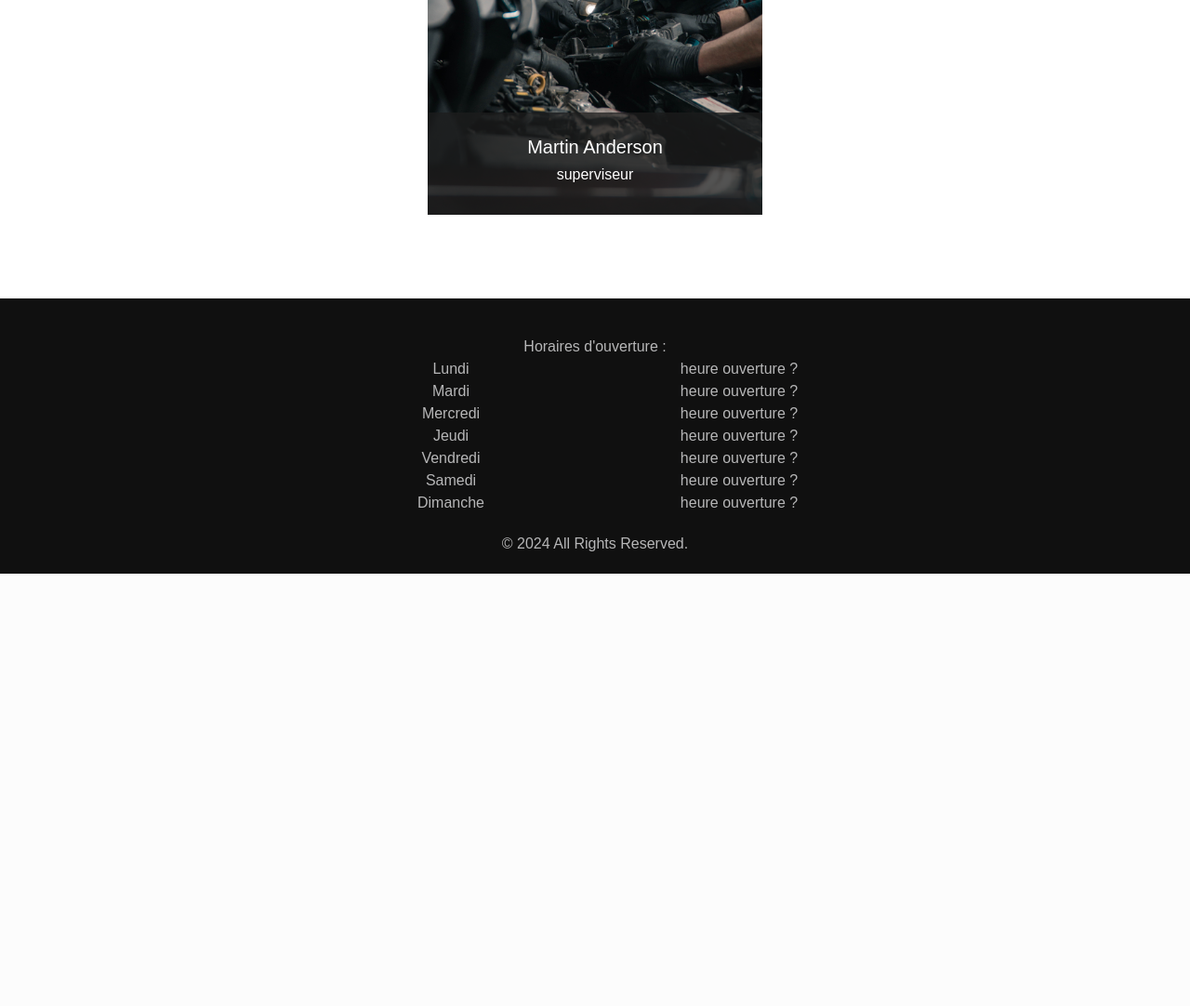
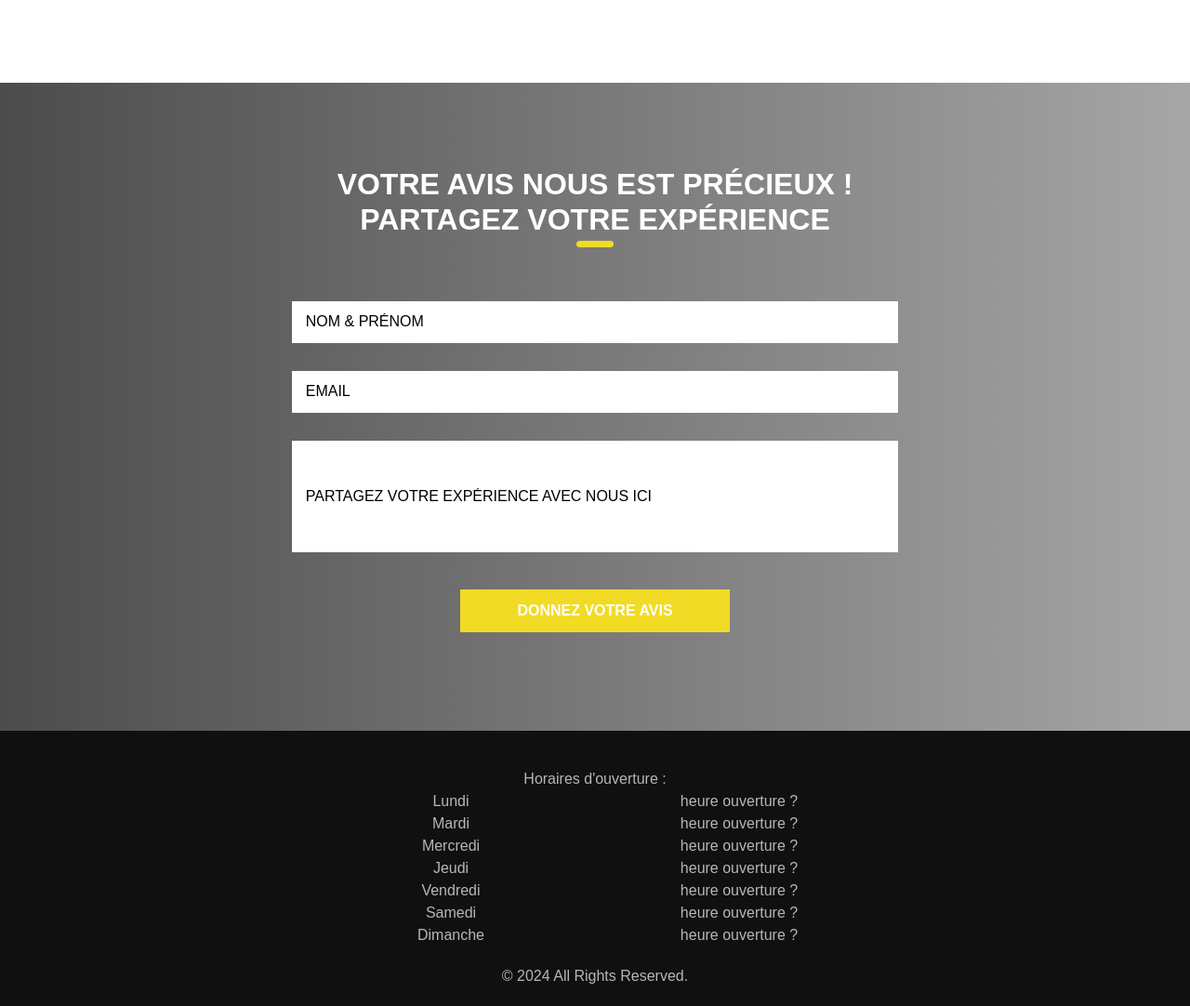
Before and after one commit to vartcat/garageAuto, a PHP site: page / in a window 1280 px wide. Shown: the part 3853-4935 px from the top of the page at 93% size. Before the commit the page ends 4470 px from the top, so only its background shows below. Run offline with PHP 8.4, Linux system fonts and the light colour scheme; some libraries are stand-ins or nearby versions; some web fonts are replaced.

Commit message:
MAJ home page design and sections

```diff
--- a/app/core/Router.php
+++ b/app/core/Router.php
@@ -2,12 +2,6 @@
 
 namespace MyApp;
 
-/**
- * Class Router
- *
- * The Router class is responsible for managing routes and mapping
- * URIs to corresponding controllers and HTTP methods.
- */
 class Router {
     /**
      * @var array $routes Associative array to store routes, where the key is the URI
--- a/app/views/home.php
+++ b/app/views/home.php
@@ -21,7 +21,7 @@
         <!-- header section strats -->
         <div class="hero_bg_box">
             <div class="img-box">
-                <img src="public/pictures/voiture2.jpg" alt="">
+                <img src="public/pictures/garage4.jpg" >
             </div>
         </div>
 
@@ -65,19 +65,19 @@
                         <div class="collapse navbar-collapse ml-auto" id="navbarSupportedContent">
                             <ul class="navbar-nav  ">
                                 <li class="nav-item active">
-                                    <a class="nav-link" href="index.html">Accueil<span class="sr-only">(current)</span></a>
+                                    <a class="nav-link" href="/">Accueil<span class="sr-only">(current)</span></a>
                                 </li>
                                 <li class="nav-item">
-                                    <a class="nav-link" href="about.html"> Prestations</a>
+                                    <a class="nav-link" href=""> Prestations</a>
                                 </li>
                                 <li class="nav-item">
-                                    <a class="nav-link" href="service.html"> Occasions </a>
+                                    <a class="nav-link" href=""> Occasions </a>
                                 </li>
                                 <li class="nav-item">
-                                    <a class="nav-link" href="guard.html"> Avis </a>
+                                    <a class="nav-link" href="#notices"> Avis </a>
                                 </li>
                                 <li class="nav-item">
-                                    <a class="nav-link" href="contact.html">Contact</a>
+                                    <a class="nav-link" href="#contact">Contact</a>
                                 </li>
                             </ul>
                         </div>
@@ -85,7 +85,10 @@
                 </div>
             </div>
         </header>
+        <!--================End Header Menu Area =================-->
+
         <!-- slider section -->
+
         <section class=" slider_section ">
             <div id="carouselExampleIndicators" class="carousel slide" data-ride="carousel">
                 <div class="carousel-inner">
@@ -244,10 +247,10 @@
                     <div class="box ">
                         <div class="detail-box">
                             <h6>
-                                Contrôle technique
+                                Contrôles & Révisions
                             </h6>
                             <p>
-                                Si votre véhicule doit passer le contrôle technique, nous le préparons si
+                                Si votre véhicule doit passer un contrôle ou une révision, nous le préparons si
                                 parfaitement qu’il ne restera aucun problème à noter.
                                 Faites confiance à notre expérience pour la préparation de votre voiture
                                 au contrôle technique. </p>
@@ -281,7 +284,7 @@
     <!-- client section -->
 
     <section class="client_section layout_padding">
-        <div class="container ">
+        <div id="notices" class="container">
             <div class="heading_container heading_center">
                 <h2>
                     Avis de nos clients
@@ -354,15 +357,16 @@
     <!-- contact section -->
 
     <section class="contact_section layout_padding">
-        <div class="contact_bg_box">
-            <div class="img-box">
+        <div id="contact" class="contact_bg_box">
+            <!-- <div class="img-box">
                 <img src="public/pictures/garage2.jpg" alt="">
-            </div>
+            </div> -->
         </div>
         <div class="container">
             <div class="heading_container heading_center">
                 <h2>
-                    Entrer en contact
+                    Besoin d'informations ou d'un RDV ?<br>
+                    Entrez en contact
                 </h2>
             </div>
             <div class="">
@@ -430,7 +434,7 @@
                 <div class="col-md-4 col-sm-6 mx-auto ">
                     <div class="box">
                         <div class="img-box">
-                            <img src="public/pictures/équipe.jpg" alt="">
+                            <img src="public/pictures/équipe4.jpg" alt="">
                         </div>
                         <div class="detail-box">
                             <h5>
@@ -461,7 +465,52 @@
         </div>
     </section>
 
+    <!-- notices section -->
+
+    <section class="notices_section layout_padding">
+        <div class="notices_bg_box">
+            <!-- <div class="img-box">
+                <img src="public/pictures/voiture2.jpg" alt="">
+            </div> -->
+        </div>
+        <div class="container">
+            <div class="heading_container heading_center">
+                <h2>
+                    Votre avis nous est précieux !<br>
+                    Partagez votre expérience
+                </h2>
+            </div>
+            <div class="">
+                <div class="row">
+                    <div class="col-md-7 mx-auto">
+                        <form action="#">
+                            <div class="notices_form-container">
+                                <div>
+                                    <div>
+                                        <input type="text" placeholder="Nom & Prénom" />
+                                    </div>
+                                    <div>
+                                        <input type="email" placeholder="Email" />
+                                    </div>
+                                    <div class="">
+                                        <input type="text" placeholder="Partagez votre expérience avec nous ici" class="message_input" />
+                                    </div>
+                                    <div class="btn-box ">
+                                        <button type="submit">
+                                            Donnez votre avis
+                                        </button>
+                                    </div>
+                                </div>
+                            </div>
+                        </form>
+                    </div>
+                </div>
+            </div>
+        </div>
+    </section>
+
     <!-- footer section -->
+
     <footer class="container-fluid footer_section">
         <div class="opening-time">
             <p>Horaires d'ouverture :</p>
@@ -505,7 +554,8 @@
             &copy; <span id="currentYear"></span> All Rights Reserved.
         </p>
     </footer>
-    <!-- footer section -->
+
+    <!-- script JS -->
 
     <script src="js/jquery-3.4.1.min.js"></script>
     <script src="js/bootstrap.js"></script>
--- a/public/css/style.css
+++ b/public/css/style.css
@@ -106,8 +106,9 @@ body {
 }
 
 .hero_bg_box .img-box img {
-  min-width: 100vw;
-  min-height: 10%;
+  object-fit: cover;
+  width: 120%;
+  min-height: 100%;
 }
 
 .hero_bg_box::before {
@@ -280,7 +281,6 @@ a:focus {
   -webkit-transition: all 0.3s;
   transition: all 0.3s;
   position: relative;
-  transition: all 0.3s;
 }
 
 .custom_nav-container .navbar-toggler span::before,
@@ -318,7 +318,6 @@ a:focus {
   top: 0;
 }
 
-/*end header section*/
 /* slider section */
 .slider_section {
   -webkit-box-flex: 1;
@@ -412,10 +411,13 @@ a:focus {
   display: -webkit-box;
   display: -ms-flexbox;
   display: flex;
+  width: 100vw;
 }
 
 .slider_section .img-box img {
-  width: 100%;
+  object-fit: cover;
+  width: 120%;
+  min-height: 100%;
 }
 
 .slider_section .idicator_container {
@@ -484,6 +486,8 @@ a:focus {
   border-color: #f1db25;
   color: #f1db25;
 }
+
+/* service section */
 
 .service_section {
   background-color: #1c1c1c;
@@ -733,8 +737,9 @@ a:focus {
 }
 
 .contact_bg_box .img-box img {
-  margin: auto;
-  width: 100%;
+  object-fit: cover;
+  width: 120%;
+  min-height: 100%;
 }
 
 .contact_bg_box::before {
@@ -758,7 +763,7 @@ a:focus {
   );
 }
 
-/* end contact section */
+/* team section */
 .team_section .box {
   display: -webkit-box;
   display: -ms-flexbox;
@@ -919,6 +924,135 @@ a:focus {
   font-size: 20px;
 }
 
+/* notices section */
+.notices_section {
+  position: relative;
+  color: #ffffff;
+}
+
+.notices_section .row {
+  -webkit-box-align: center;
+  -ms-flex-align: center;
+  align-items: center;
+}
+
+.notices_section .notices_form-container {
+  margin-top: 35px;
+}
+
+.notices_section .notices_form-container input {
+  border: none;
+  outline: none;
+  color: #000000;
+  height: 45px;
+  width: 100%;
+  margin: 15px 0;
+  padding-left: 15px;
+  background-color: #ffffff;
+}
+
+.notices_section .notices_form-container input::-webkit-input-placeholder {
+  color: #000000;
+  text-transform: uppercase;
+}
+
+.notices_section .notices_form-container input:-ms-input-placeholder {
+  color: #000000;
+  text-transform: uppercase;
+}
+
+.notices_section .notices_form-container input::-ms-input-placeholder {
+  color: #000000;
+  text-transform: uppercase;
+}
+
+.notices_section .notices_form-container input::placeholder {
+  color: #000000;
+  text-transform: uppercase;
+}
+
+.notices_section .notices_form-container input.message_input {
+  height: 120px;
+}
+
+.notices_section .notices_form-container .btn-box {
+  display: -webkit-box;
+  display: -ms-flexbox;
+  display: flex;
+  -webkit-box-pack: center;
+  -ms-flex-pack: center;
+  justify-content: center;
+  margin-top: 25px;
+}
+
+.notices_section .notices_form-container button {
+  display: inline-block;
+  padding: 10px 60px;
+  background-color: #f1db25;
+  color: #ffffff;
+  -webkit-transition: all 0.3s;
+  transition: all 0.3s;
+  border: 1px solid transparent;
+  text-transform: uppercase;
+  font-weight: bold;
+}
+
+.notices_section .notices_form-container button:hover {
+  background-color: transparent;
+  border-color: #f1db25;
+  color: #f1db25;
+}
+
+.notices_bg_box {
+  position: absolute;
+  top: 0;
+  left: 0;
+  width: 100%;
+  height: 100%;
+  overflow: hidden;
+  z-index: -1;
+  display: -webkit-box;
+  display: -ms-flexbox;
+  display: flex;
+  -webkit-box-pack: center;
+  -ms-flex-pack: center;
+  justify-content: center;
+  -webkit-box-align: center;
+  -ms-flex-align: center;
+  align-items: center;
+}
+
+.notices_bg_box .img-box {
+  width: 100%;
+}
+
+.notices_bg_box .img-box img {
+  object-fit: cover;
+  width: 150%;
+  min-height: 100%;
+}
+
+.notices_bg_box::before {
+  content: "";
+  position: absolute;
+  top: 0;
+  left: 0;
+  width: 100%;
+  height: 100%;
+  background: -webkit-gradient(
+    linear,
+    left top,
+    right top,
+    from(rgba(0, 0, 0, 0.7)),
+    to(rgba(0, 0, 0, 0.35))
+  );
+  background: linear-gradient(
+    to right,
+    rgba(0, 0, 0, 0.7),
+    rgba(0, 0, 0, 0.35)
+  );
+}
+
 /* footer section*/
 .footer_section {
   -webkit-box-pack: center;
```
Also changed, not shown: public/pictures/équipe4.jpg (renamed from public/pictures/aaron-huber-KxeFuXta4SE-unsplash.jpg), 1 other file.
